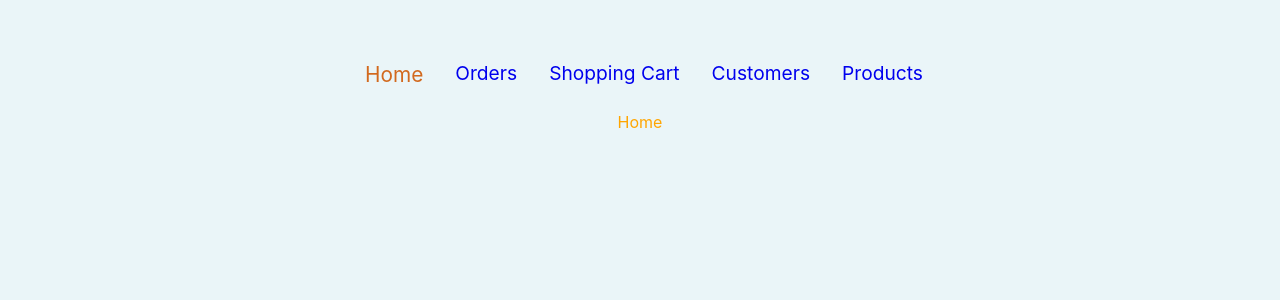
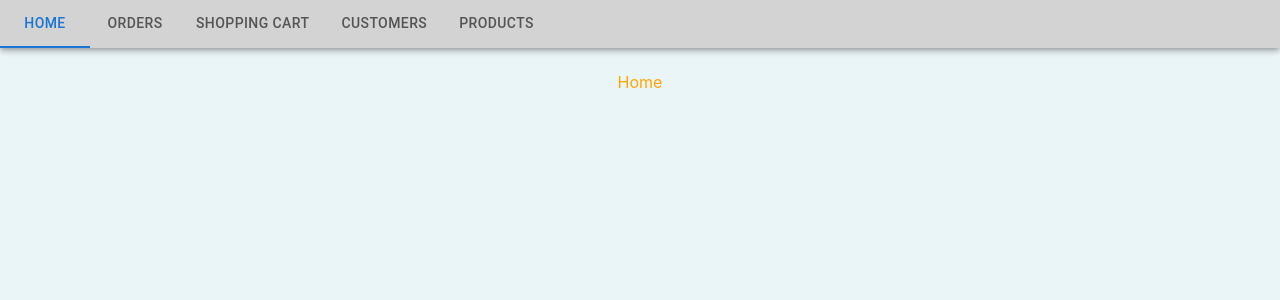
Before and after one commit to YuliyaRankova/bakery-shop, a React (Vite) app: page / in a window 1280 px wide. Shown: the top 300 px of the page. Built offline with nearby package versions, Linux system fonts and the light colour scheme.

Commit message:
component NavigatorDeskTop was created based on MUI <Tab>

```diff
--- a/package.json
+++ b/package.json
@@ -10,6 +10,9 @@
     "preview": "vite preview"
   },
   "dependencies": {
+    "@emotion/react": "^11.14.0",
+    "@emotion/styled": "^11.14.0",
+    "@mui/material": "^7.1.1",
     "react": "^18.3.1",
     "react-dom": "^18.3.1",
     "react-router-dom": "^7.6.2"
--- a/src/App.tsx
+++ b/src/App.tsx
@@ -7,10 +7,10 @@ import Orders from "./components/Orders.tsx";
 import ShoppingCart from "./components/ShoppingCart.tsx";
 import Bread from "./components/Bread.tsx";
 import Dairy from "./components/Dairy.tsx";
-import Navigator from "./components/navigation/Navigator.tsx";
 import {navItems, productsItems} from "./configurations/nav-config.ts";
 import ErrorPage from "./components/ErrorPage.tsx";
 import {useEffect} from "react";
+import NavigatorDeskTop from "./components/navigation/NavigatorDeskTop.tsx";
 
 
 function App() {
@@ -27,14 +27,15 @@ function App() {
         <>
             <Routes>
                 {/*<Route path={Paths.HOME} element={<Layout/>}>*/}
-                <Route path={Paths.HOME} element={<Navigator items={navItems}/>}>
+                {/*<Route path={Paths.HOME} element={<Navigator items={navItems}/>}>*/}
+                <Route path={Paths.HOME} element={<NavigatorDeskTop items={navItems}/>}>
                     <Route index element={<Home/>}/>
                     <Route path={Paths.CUSTOMERS} element={<Customers/>}/>
                     <Route path={Paths.ORDERS} element={<Orders/>}/>
                     <Route path={Paths.CART} element={<ShoppingCart/>}/>
                     {/*<Route path={Paths.PRODUCTS} element={<Products/>}>*/}
                     {/*<Route path={Paths.PRODUCTS} element={<ProductsLayout/>}>*/}
-                    <Route path={Paths.PRODUCTS} element={<Navigator items={productsItems} sub={"sub"}/>}>
+                    <Route path={Paths.PRODUCTS} element={<NavigatorDeskTop items={productsItems}/>}>
                         <Route path={Paths.BREAD} element={<Bread/>}/>
                         <Route path={Paths.DAIRY} element={<Dairy/>}/>
                     </Route>
--- /dev/null
+++ b/src/components/navigation/NavigatorDeskTop.tsx
@@ -0,0 +1,33 @@
+import {RouteType} from "../../utils/shop-types.ts";
+import {FC, useState} from "react";
+import {AppBar, Box, Tab, Tabs} from "@mui/material";
+import {Link, Outlet} from "react-router-dom";
+
+type Props = {
+    items: RouteType[],
+    sub?:string
+};
+
+const NavigatorDeskTop:FC<Props> = ({items}) => {
+
+    const[value, setValue] = useState(0);
+
+    const handleOnChange = (_e: React.SyntheticEvent, newValue:number)=>{
+        setValue(newValue)
+    };
+
+    return (
+        <Box sx={{mt: "30px"}}>
+            <AppBar sx={{backgroundColor: "lightgrey"}}>
+                <Tabs value={value} onChange={handleOnChange}>
+                {items.map(item =>
+                    <Tab key={item.path} component={Link} to={item.path} label={item.title}/>
+                )}
+                </Tabs>
+            </AppBar>
+            <Outlet/>
+        </Box>
+    );
+};
+
+export default NavigatorDeskTop;
```
Also changed, not shown: 1 other file (tests, documents, lock files or other folders).
